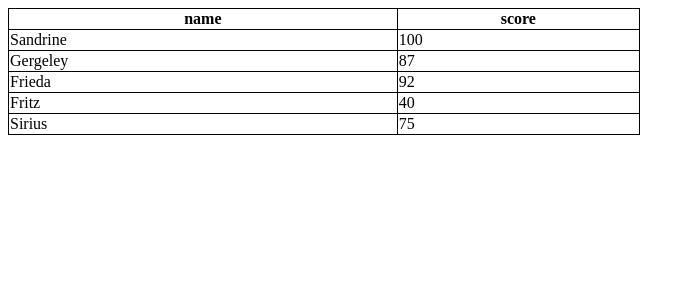
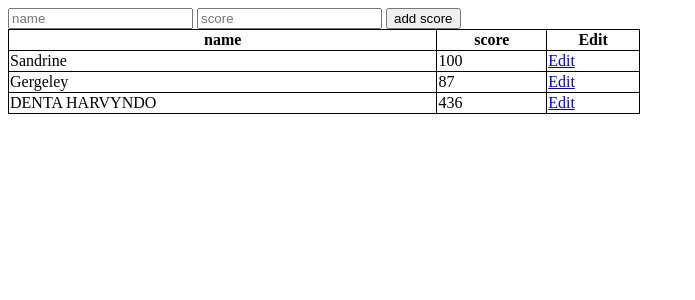
Before and after one commit to OhMyDenta/lulus, a Flask app: page / in a window 1280 px wide. Shown: the top 300 px of the page, without its empty margins (0-695 px from the left). Run offline with Flask 3, Linux system fonts and the light colour scheme; some libraries are stand-ins or nearby versions.

Commit message:
gorengan

```diff
--- a/app.py
+++ b/app.py
@@ -1,19 +1,34 @@
-from flask import Flask, render_template
+import os
+from cs50 import SQL
+from flask import Flask, flash, jsonify, redirect, render_template, request, session
 
 app = Flask(__name__)
 
 # Data students
-students = [
-    {"name": "Sandrine", "score": 100},
-    {"name": "Gergeley", "score": 87},
-    {"name": "Frieda", "score": 92},
-    {"name": "Fritz", "score": 40},
-    {"name": "Sirius", "score": 75},
-]
+db = SQL("sqlite:///score.db")
+@app.route("/", methods=["GET","POST"])
+def index():
+    if request.method == "POST":
 
-@app.route("/")
-def index():
-    return render_template("index.html", students=students)
+        name = request.form.get("name")
+        score = request.form.get("score")
+        print(name)
+        print(score)
+        db.execute("INSERT INTO score (name, score) VALUES(?, ?)", name , score)
+        return redirect("/")
+    else:
+        students = db.execute("SELECT * FROM score")
+        return render_template("index.html", students=students)
 
-if __name__ == "__main__":
-    app.run(debug=True)
+@app.route("/edit/<id>", methods=["GET","POST"])
+def edit_data(id):
+    if request.method=="GET":
+        score= db.execute("SELECT * FROM score WHERE id = ?" , id)[0]
+        print(score)
+        return render_template("edit.html", score=score)
+
+    elif request.method=="POST":
+        score_name = request.form.get("name")
+        score_scor = request.form.get("score")
+        db.execute('UPDATE score set name = ?, score = ? where id = ?', score_name, score_scor, id)
+        return redirect("/")
--- a/templates/index.html
+++ b/templates/index.html
@@ -12,19 +12,39 @@
     </style>
 </head>
 <body>
+        <div class="container">
             <table style="width: 50%;">
+                <div class="section">
+                    <form action="/" method="POST">
+                        <input type="name" placeholder="name" type="text" name="name">
+                        <input type="score" placeholder="score" type="number" name="score">
+                        <input type="submit" value="add score">
+                    </form>
+                </div>
+                <div>
+                <thead>
+
                     <tr>
                         <th>name</th>
                         <th>score</th>
+                        <th>Edit</th>
                     </tr>
+                </thead>
+                <tbody>
                     {% for student in students %}
                         <tr>
-            <td>{{student['name']}}</td>
-            <td>{{student['score']}}</td>
-
+                            <td>{{student.name}}</td>
+                            <td>{{student.score}}</td>
+                            <td>
+                                <a href="/edit/{{student['id']}}">Edit</a>
+                            </td>
                         </tr>
                     {%endfor%}
+                </tbody>
+                </div>
             </table>
+        </div>
+
 <!--   <h1>Daftar Nilai Siswa</h1>
     <ul>
         {% for student in students %}
```
Also changed, not shown: templates/edit.html (added, +19 -0 lines), score.db (added). Lines whose indentation alone changed are shown as unchanged.
